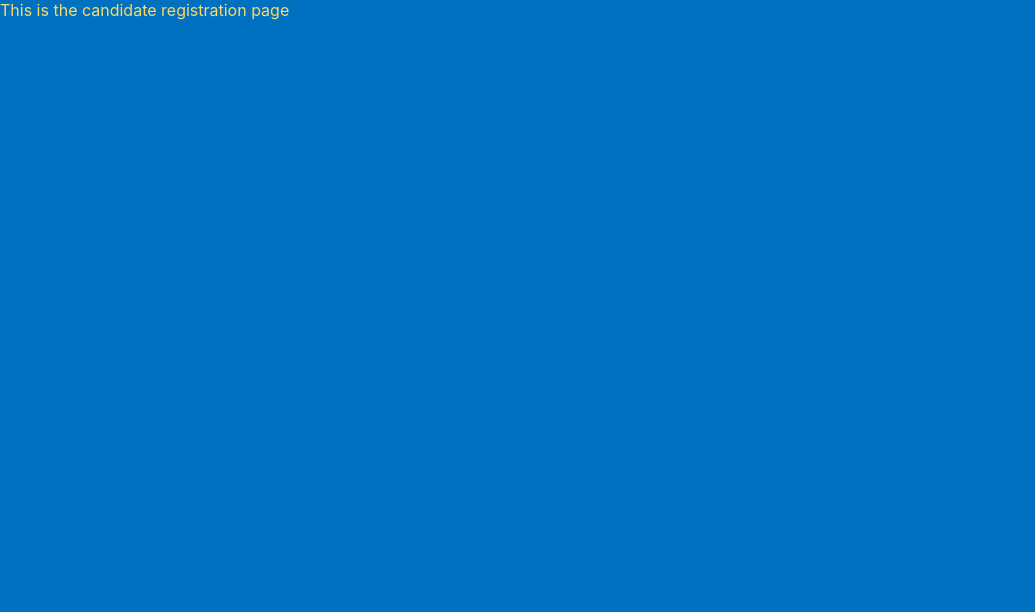
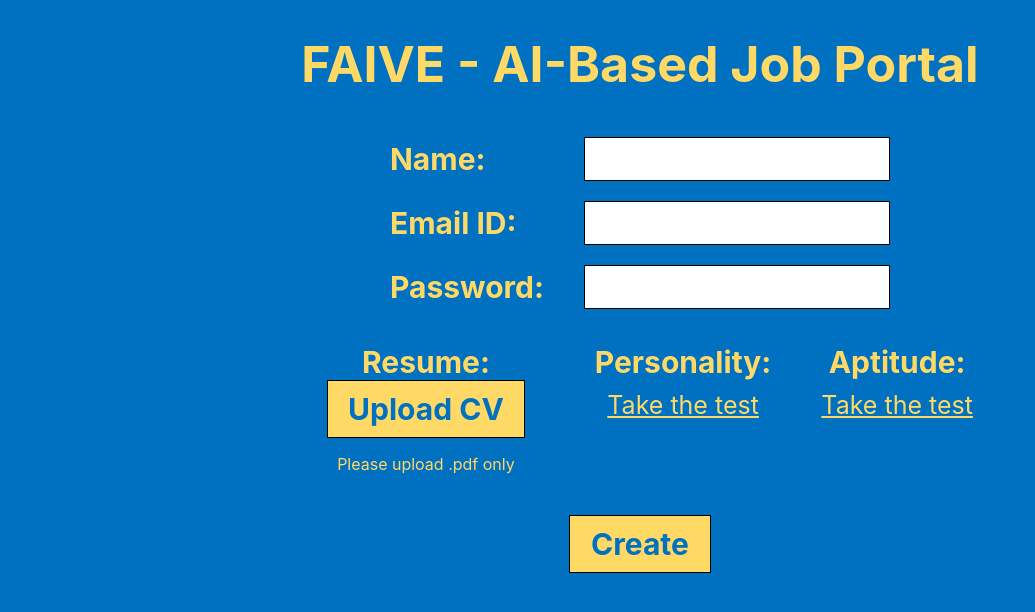
Before and after one commit to FAIVE-AI/CV-ANALYSIS-USING-NLP, a React (Create React App) app in the folder source/app/: page /candidate-register in a window 1280 px wide. Shown: the top 612 px of the page, without its empty margins (0-1035 px from the left). Built offline with nearby package versions, Linux system fonts and the light colour scheme.

Commit message:
Register page styling

```diff
--- a/source/app/src/components/candidate-register/CandidateRegister.js
+++ b/source/app/src/components/candidate-register/CandidateRegister.js
@@ -2,9 +2,176 @@ import "./CandidateRegister.scss";
 import { Component } from "react";
 
 export default class CandidateRegister extends Component {
-    render() {
-        return (
-            <div>This is the candidate registration page</div>
-        )
-    }
+  constructor(props) {
+    super(props);
+    this.state = {
+      name: "",
+      email: "",
+      password: "",
+      personalityScore: null,
+      aptitudeScore: null,
+      resume: {
+        skills: "",
+        personality: "",
+        education: "",
+        experience: ""
+      },
+      uploadedFileName: "",
+      showErrorMessage: false
+    };
+  }
+
+  updateTextBox = (e) => {
+    this.setState({
+      [e.target.name]: e.target.value
+    });
+  };
+
+  uploadFileButtonClick = () => {
+    document.getElementById("candidate-register-resume-input").click();
+  };
+
+  uploadFile = (e) => {
+    console.log(e);
+    const resume = document.getElementById("candidate-register-resume-input")
+      .files[0];
+    this.setState({
+      uploadedFileName: resume.name
+    });
+  };
+
+  render() {
+    return (
+      <div id="candidate-register-container">
+        <h1>FAIVE - AI-Based Job Portal</h1>
+        <div className="candidate-register-field-container">
+          <label
+            className="candidate-register-label"
+            id="candidate-register-name-label"
+            htmlFor="candidate-register-name-input"
+          >
+            Name:
+          </label>
+          <input
+            autoComplete="off"
+            id="candidate-register-name-input"
+            className="candidate-register-input"
+            name="name"
+            type="text"
+            value={this.state.name}
+            onChange={this.updateTextBox}
+          ></input>
+        </div>
+        <div className="candidate-register-field-container">
+          <label
+            className="candidate-register-label"
+            id="candidate-register-email-label"
+            htmlFor="candidate-register-email-input"
+          >
+            Email ID:
+          </label>
+          <input
+            autoComplete="off"
+            id="candidate-register-email-input"
+            className="candidate-register-input"
+            name="email"
+            type="email"
+            value={this.state.email}
+            onChange={this.updateTextBox}
+          ></input>
+        </div>
+        <div className="candidate-register-field-container">
+          <label
+            className="candidate-register-label"
+            id="candidate-register-password-label"
+            htmlFor="candidate-register-password-input"
+          >
+            Password:
+          </label>
+          <input
+            autoComplete="off"
+            id="candidate-register-password-input"
+            className="candidate-register-input"
+            name="password"
+            type="password"
+            value={this.state.password}
+            onChange={this.updateTextBox}
+          ></input>
+        </div>
+        <div id="candidate-register-score-section">
+          <div className="candidate-register-score-item">
+            <label
+              className="candidate-register-label"
+              id="candidate-register-resume-label"
+              htmlFor="candidate-register-resume-input"
+            >
+              Resume:
+            </label>
+            <div
+              onClick={this.uploadFileButtonClick}
+              className="candidate-register-button"
+            >
+              Upload CV
+            </div>
+            {!this.state.uploadedFileName ? (
+              <p>Please upload .pdf only</p>
+            ) : (
+              <p>{this.state.uploadedFileName}</p>
+            )}
+          </div>
+          <div className="candidate-register-score-item">
+            <label
+              className="candidate-register-label"
+              id="candidate-register-personality-test-label"
+            >
+              Personality:
+            </label>
+            <a
+              id="candidate-register-personality-test-input"
+              className="candidate-register-test-link"
+              href="www.google.com"
+              target="_blank"
+            >
+              Take the test
+            </a>
+          </div>
+          <div className="candidate-register-score-item">
+            <label
+              className="candidate-register-label"
+              id="candidate-register-aptitude-test-label"
+            >
+              Aptitude:
+            </label>
+            <a
+              id="candidate-register-aptitude-test-input"
+              className="candidate-register-test-link"
+              href="www.google.com"
+              target="_blank"
+            >
+              Take the test
+            </a>
+          </div>
+        </div>
+
+        <div id="candidate-register-save-button">
+          <div
+            onClick={this.createCandidate}
+            className="candidate-register-button"
+          >
+            Create
+          </div>
+        </div>
+        <input
+          onChange={this.uploadFile}
+          type="file"
+          id="candidate-register-resume-input"
+        ></input>
+        {this.state.showErrorMessage && (
+          <p id="candidate-register-error-message">
+            Something went wrong. Please try again.
+          </p>
+        )}
+      </div>
+    );
+  }
 }
--- a/source/app/src/components/candidate-register/CandidateRegister.scss
+++ b/source/app/src/components/candidate-register/CandidateRegister.scss
@@ -0,0 +1,112 @@
+@use "../../colors.scss" as colors;
+
+#candidate-register-container {
+  display: flex;
+  flex-direction: column;
+  align-items: center;
+  justify-content: center;
+}
+
+h1 {
+  font-size: 50px;
+}
+
+.candidate-register-field-container {
+  min-width: 500px;
+  display: flex;
+  flex-direction: row;
+  align-items: center;
+  justify-content: space-between;
+  margin: 10px 0;
+}
+
+.candidate-register-label {
+  font-size: 30px;
+  font-weight: bold;
+}
+
+.candidate-register-input {
+  width: 300px;
+  height: 40px;
+  border: 1px solid black;
+  font-size: 30px;
+  font-weight: bold;
+  color: colors.$primary-blue;
+}
+
+#candidate-register-resume-input {
+  visibility: hidden;
+}
+
+#candidate-register-score-section {
+  display: flex;
+  flex-direction: row;
+  align-items: start;
+  justify-content: start;
+}
+
+.candidate-register-score-item {
+  display: flex;
+  flex-direction: column;
+  align-items: center;
+  justify-content: space-evenly;
+  margin: 25px;
+}
+
+.candidate-register-score-item a:any-link {
+  text-decoration: underline;
+}
+
+.candidate-register-test-link {
+  margin-top: 10px;
+  font-size: 25px;
+  text-decoration: underline;
+  color: colors.$primary-gold;
+}
+
+#candidate-register-resume-input-button {
+  min-width: 100px;
+  border: 1px solid black;
+  background-color: colors.$primary-gold;
+  color: colors.$primary-blue;
+  text-align: center;
+  font-size: 30px;
+  font-weight: bold;
+  padding: 10px 20px;
+  margin: 0 20px;
+  cursor: pointer;
+}
+
+#candidate-register-save-button {
+  display: flex;
+  flex-direction: row;
+  align-items: center;
+  justify-content: space-evenly;
+}
+
+.candidate-register-button {
+  min-width: 100px;
+  border: 1px solid black;
+  background-color: colors.$primary-gold;
+  color: colors.$primary-blue;
+  text-align: center;
+  font-size: 30px;
+  font-weight: bold;
+  padding: 10px 20px;
+  margin: 0 20px;
+  cursor: pointer;
+}
+
+.candidate-register-button:hover {
+  border: 1px solid colors.$primary-gold;
+  -webkit-box-shadow: 0 0 10px colors.$primary-gold;
+  box-shadow: 0 0 20px colors.$primary-gold;
+}
+
+a:any-link {
+  text-decoration: none;
+}
+
+#candidate-register-error-message {
+  margin-top: 40px;
+}
--- a/source/app/src/components/login-register/LoginRegister.scss
+++ b/source/app/src/components/login-register/LoginRegister.scss
@@ -36,7 +36,6 @@ h1 {
   border: 1px solid black;
   font-size: 30px;
   font-weight: bold;
-  font-style: italic;
   color: colors.$primary-blue;
 }
 
--- a/source/app/src/services/auth-service.js
+++ b/source/app/src/services/auth-service.js
@@ -20,5 +20,14 @@ export const AuthService = {
         "Content-Type": "application/json"
       }
     });
+  },
+  register: (candidate) => {
+    return fetch(authEndpoint + "/register", {
+      method: "POST",
+      body: JSON.stringify(candidate),
+      headers: {
+        "Content-Type": "application/json"
+      }
+    });
   }
 };
```
Also changed, not shown: 2 other files (tests, documents, lock files or other folders).
